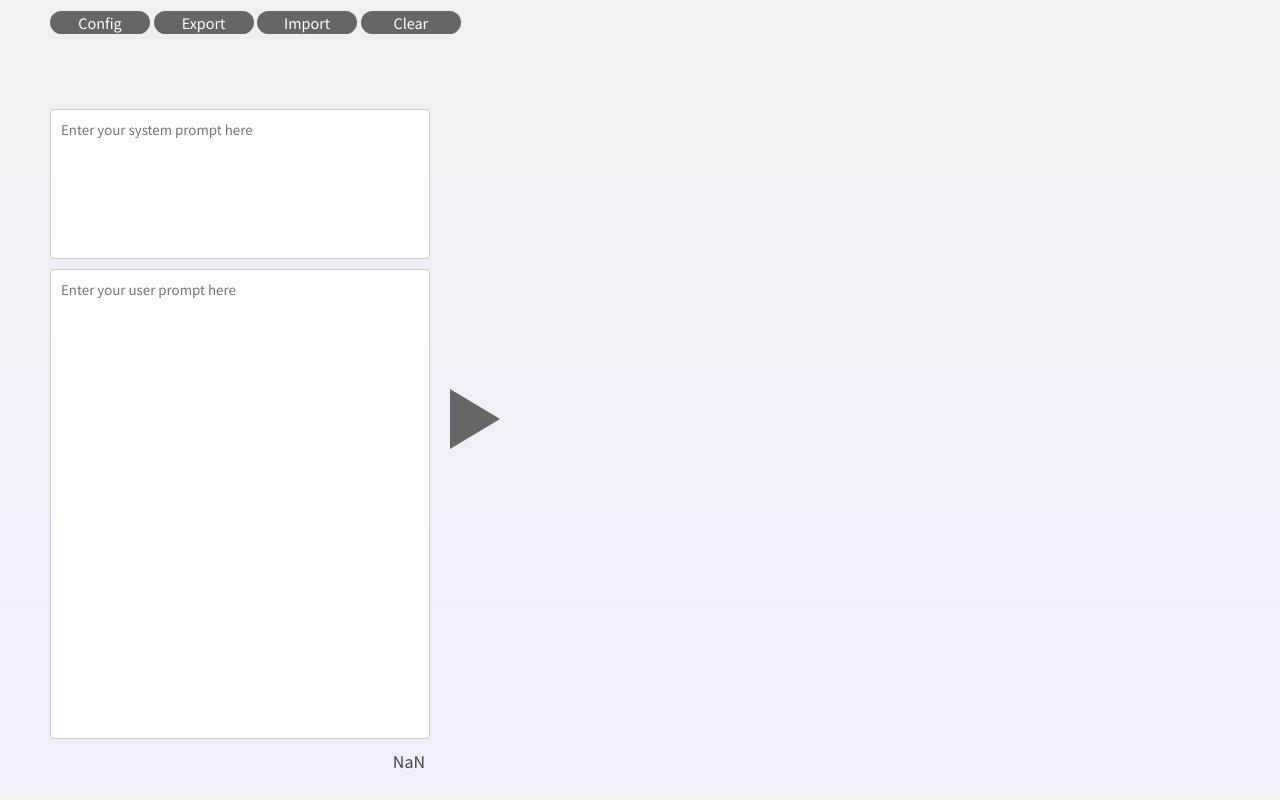
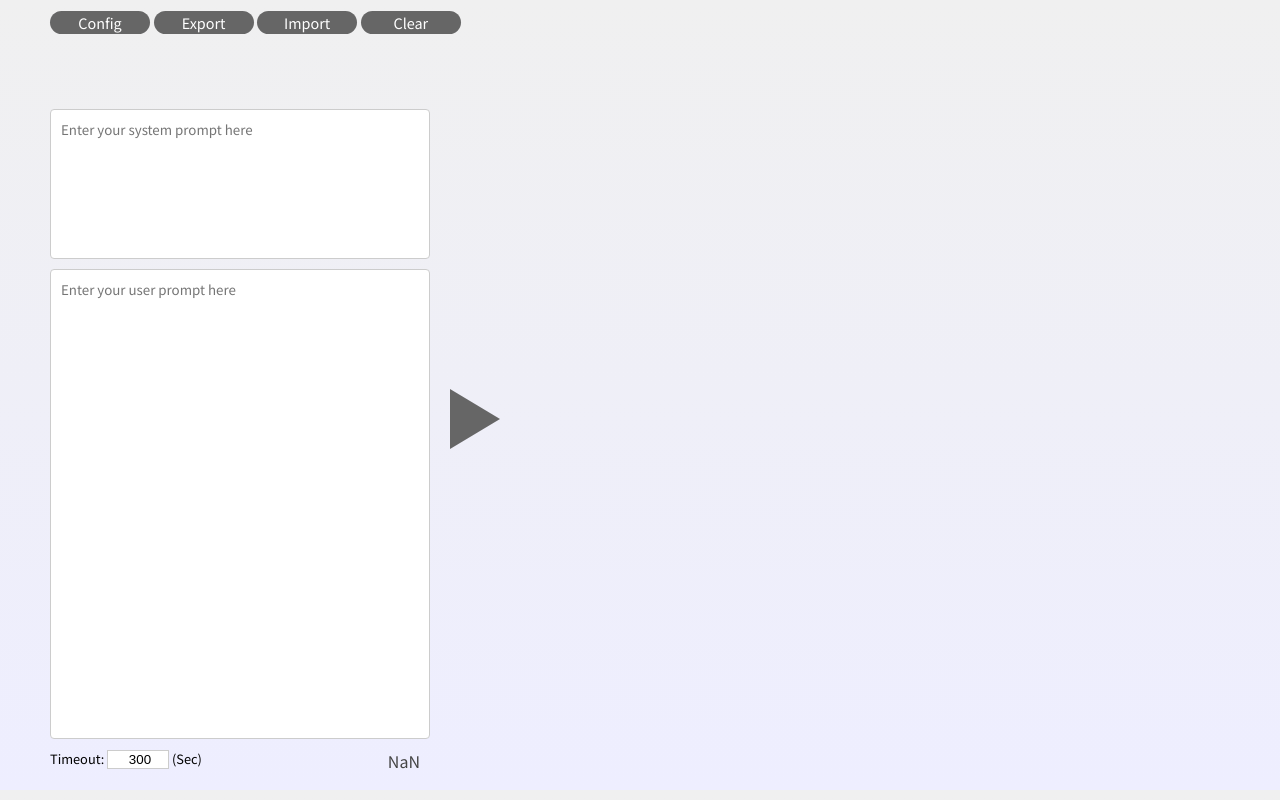
Before and after one commit to shyamagu/vertical-chatgpt, a SvelteKit app: page / in a window 1280 px wide. Both pictures are taken after a click on the button "Done". Built offline with nearby package versions, Linux system fonts and the light colour scheme.

Commit message:
キーが設定されていないためサマリが生成できませんでした

```diff
--- a/src/routes/Prompts.svelte
+++ b/src/routes/Prompts.svelte
@@ -14,6 +14,10 @@
 
   export let title = "";
 
+  let timeout = 300;
+
+  let error = "";
+
   let editable = false;
 
   let loading = false;
@@ -22,6 +26,7 @@
 
   export async function callChatGPT() {
     loading = true;
+    error = "";
 
     if (systemPrompt) {
       const chats = [
@@ -34,6 +39,7 @@
         endpoint: endpoint,
         modelName: modelName,
         apiKey: apiKey,
+        timeout:timeout,
       };
 
       try {
@@ -45,12 +51,21 @@
           body: JSON.stringify(sendData),
         });
 
+        //HTTPコードを取得する
+        const status = response.status;
+
         const data = await response.json();
 
+        if(status ==200){
           const result = data.message;
           token = data.input_token;
+          dispatch("result", result);
+        }else if(status == 500){
+          error = data.message
+        }else{
+          throw new Error();
+        }
 
-        dispatch("result", result);
       } catch (error) {
         dispatch("result", "Something went wrong during the ChatGPT request.");
       }
@@ -99,12 +114,29 @@
       bind:value={userPrompt}
       placeholder="Enter your user prompt here"
     />
+    <div class="footer_field">
+      <div class="timeout_field">
+        Timeout:
+        <input
+          type="number"
+          id="timeout"
+          name="timeout"
+          class="timeout_input"
+          class:active={ended}
+          readonly={!ended}
+          min="0"
+          max="300"
+          bind:value={timeout}
+        />
+        (Sec)
+      </div>
       <div class="token_display">
         {#if token > 0}
           {token}
         {:else}
           NaN
         {/if}
+      </div>
     </div>
   </div>
 
@@ -118,6 +150,9 @@
         <div class="submit_button" on:click={callChatGPT} />
       {:else}
         <div class="submit_button_disable" />
+      {/if}
+      {#if error}
+        <div class="error">{error}</div>
       {/if}
     </div>
   {/if}
@@ -148,8 +183,23 @@
     width: 400px;
   }
 
+  .footer_field {
+    display: flex;
+    width: 100%;
+  }
+
+  .timeout_field {
+    width: 50%;
+    font-size:0.8em
+  }
+
+  .timeout_input {
+    text-align: right;
+    background-color: #eee;
+    border: 1px solid #ccc;
+  }
   .token_display {
-    width: 100%;
+    width: 50%;
     font-size: 1em;
     color: #444;
     text-align: right;
@@ -159,6 +209,7 @@
 
   .button_field {
     margin-left: 20px;
+    width:50px;
   }
 
   .submit_button {
@@ -231,4 +282,10 @@
       transform: rotate(360deg);
     }
   }
+
+  .error {
+    color: red;
+    font-size: 0.8em;
+    font-weight: bold;
+  }
 </style>
```
Also changed, not shown: 1 other file (tests, documents, lock files or other folders). Lines whose indentation alone changed are shown as unchanged.
